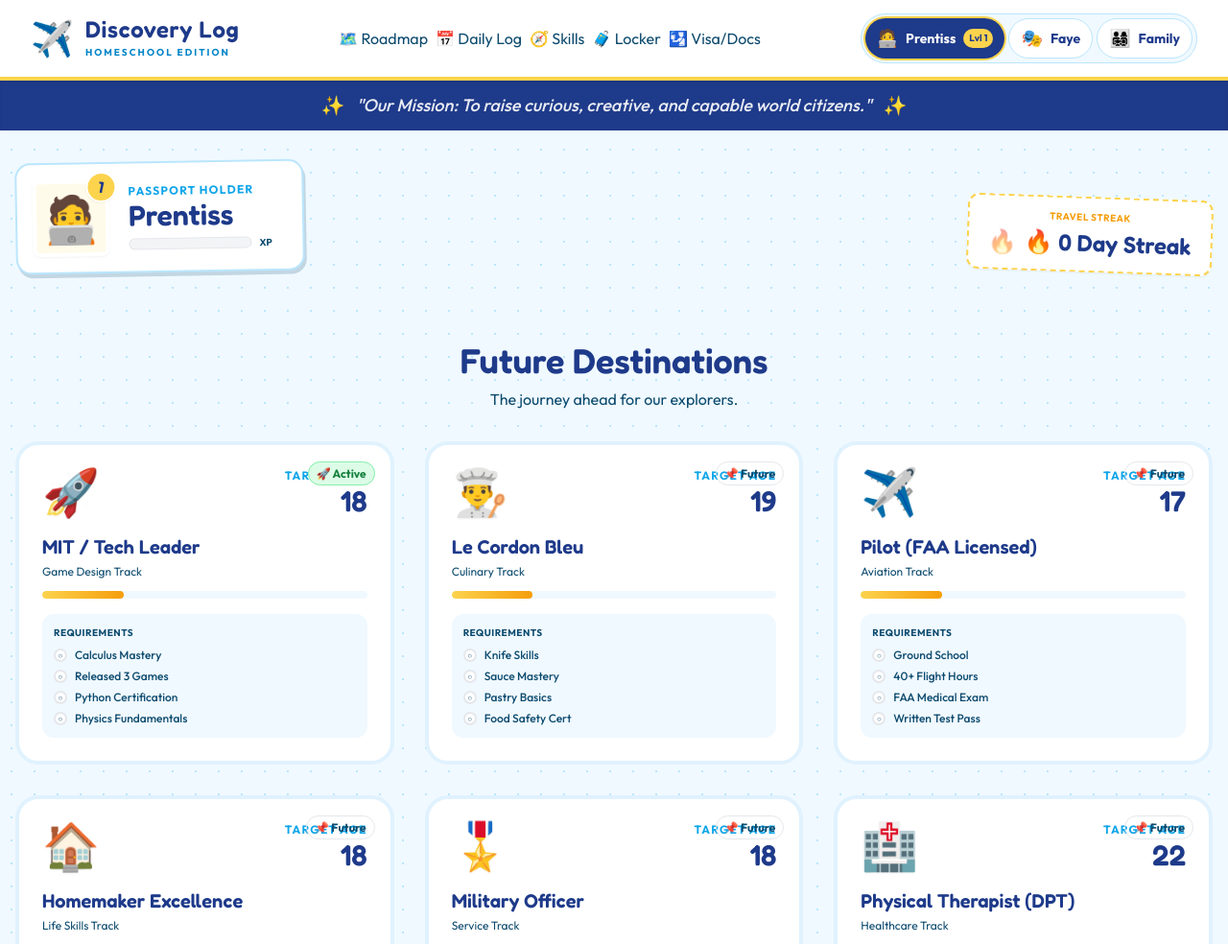
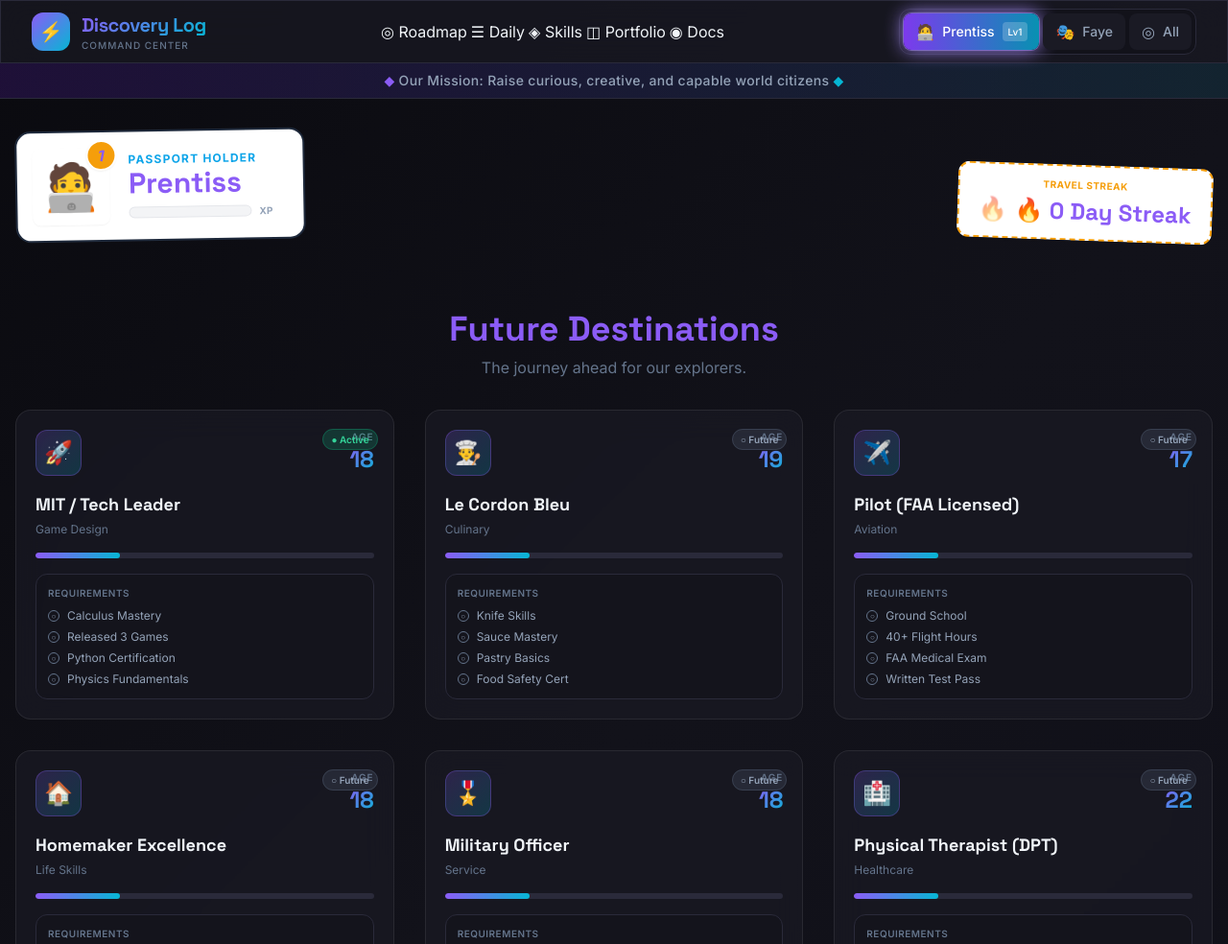
Before and after one commit to monbon24/discovery-log-planner, a plain HTML site: page index.html in a window 1280 px wide. Shown: the top 984 px of the page at 96% size. Drawn offline with nearby package versions, Linux system fonts and the light colour scheme.

Commit message:
UI Overhaul: Modern dark futuristic theme with glassmorphism

```diff
--- a/index.html
+++ b/index.html
@@ -3,11 +3,11 @@
 <head>
     <meta charset="UTF-8">
     <meta name="viewport" content="width=device-width, initial-scale=1.0">
-    <title>Discovery Log Dashboard</title>
-    <!-- Fonts: 'Outfit' (Clean) and 'Fredoka' (Fun/Adventure) -->
+    <title>Discovery Log | Homeschool Command Center</title>
+    <!-- Fonts: Inter (Clean Modern) and Space Grotesk (Futuristic) -->
     <link rel="preconnect" href="https://fonts.googleapis.com">
     <link rel="preconnect" href="https://fonts.gstatic.com" crossorigin>
-    <link href="https://fonts.googleapis.com/css2?family=Fredoka:wght@300;400;500;600&family=Outfit:wght@300;400;500;700&display=swap" rel="stylesheet">
+    <link href="https://fonts.googleapis.com/css2?family=Inter:wght@300;400;500;600;700&family=Space+Grotesk:wght@400;500;600;700&display=swap" rel="stylesheet">
 
     <!-- Libraries -->
     <script src="https://cdnjs.cloudflare.com/ajax/libs/jspdf/2.5.1/jspdf.umd.min.js"></script>
@@ -19,26 +19,39 @@
             theme: {
                 extend: {
                     colors: {
-                        skyBlue: '#BAE6FD', // Sky-200
-                        deepOcean: '#0C4A6E', // Sky-900
-                        sunshine: '#FCD34D', // Amber-300
-                        cloudWhite: '#F0F9FF', // Sky-50
-                        passportBlue: '#1E3A8A', // Blue-900
-                        sand: '#FFFBEB', // Amber-50
-                        // Legacy mappings for safe transition
-                        terracotta: '#F59E0B', // Amber-500
-                        charcoal: '#0C4A6E', // Deep Ocean
-                        slate: '#475569', // Slate-600
-                        softPeach: '#E0F2FE', // Sky-100
+                        // Futuristic Dark Palette
+                        void: '#0a0a0f',
+                        surface: '#12121a',
+                        card: '#1a1a24',
+                        border: '#2a2a3a',
+                        // Accent gradients
+                        accent: '#8b5cf6', // Violet
+                        accentAlt: '#06b6d4', // Cyan
+                        glow: '#a78bfa',
+                        // Text
+                        textPrimary: '#f1f5f9',
+                        textSecondary: '#94a3b8',
+                        textMuted: '#64748b',
+                        // Status
+                        success: '#22c55e',
+                        warning: '#f59e0b',
+                        // Legacy mapping
+                        passportBlue: '#8b5cf6',
+                        sunshine: '#f59e0b',
+                        skyBlue: '#1e293b',
                     },
                     fontFamily: {
-                        sans: ['Outfit', 'sans-serif'],
-                        fun: ['Fredoka', 'cursive'],
-                        cozy: ['Fredoka', 'cursive'], // Backward compatibility
+                        sans: ['Inter', 'system-ui', 'sans-serif'],
+                        display: ['Space Grotesk', 'sans-serif'],
+                        fun: ['Space Grotesk', 'sans-serif'],
                     },
                     boxShadow: {
-                        passport: '2px 4px 0px rgba(12, 74, 110, 0.2)',
-                        card: '0 4px 6px -1px rgba(0, 0, 0, 0.1), 0 2px 4px -1px rgba(0, 0, 0, 0.06)',
+                        glow: '0 0 20px rgba(139, 92, 246, 0.3)',
+                        card: '0 4px 24px rgba(0, 0, 0, 0.4)',
+                        inner: 'inset 0 1px 0 rgba(255,255,255,0.05)',
+                    },
+                    backdropBlur: {
+                        glass: '16px',
                     }
                 }
             }
@@ -46,73 +59,85 @@
     </script>
     <style>
         body {
-            font-family: 'Outfit', sans-serif;
-            background-color: #F0F9FF;
-            background-image: radial-gradient(#BAE6FD 1px, transparent 1px);
-            background-size: 24px 24px;
+            font-family: 'Inter', sans-serif;
+            background: linear-gradient(135deg, #0a0a0f 0%, #12121a 50%, #0f0f18 100%);
+            min-height: 100vh;
         }
-        h1, h2, h3, .font-fun {
-            font-family: 'Fredoka', sans-serif;
+        h1, h2, h3, .font-display {
+            font-family: 'Space Grotesk', sans-serif;
+        }
+        .glass {
+            background: rgba(26, 26, 36, 0.7);
+            backdrop-filter: blur(16px);
+            border: 1px solid rgba(255, 255, 255, 0.08);
+        }
+        .gradient-text {
+            background: linear-gradient(135deg, #8b5cf6 0%, #06b6d4 100%);
+            -webkit-background-clip: text;
+            -webkit-text-fill-color: transparent;
+            background-clip: text;
         }
         .btn-primary {
-            @apply px-4 py-2 bg-sunshine text-passportBlue font-bold rounded-full shadow-passport hover:translate-y-[-2px] transition-all flex items-center gap-2;
+            @apply px-5 py-2.5 bg-gradient-to-r from-accent to-accentAlt text-white font-semibold rounded-xl shadow-glow hover:opacity-90 transition-all flex items-center gap-2;
         }
         .nav-btn {
-            @apply px-4 py-2 rounded-full font-medium text-slate transition-all hover:bg-sky-100;
+            @apply px-4 py-2 rounded-xl font-medium text-textSecondary transition-all hover:bg-card hover:text-textPrimary;
         }
         .nav-btn.active {
-            @apply bg-skyBlue text-passportBlue font-bold shadow-sm;
+            @apply bg-card text-textPrimary border border-border shadow-inner;
         }
         .view-section {
-            animation: fadeIn 0.4s ease-out;
+            animation: fadeIn 0.3s ease-out;
         }
         @keyframes fadeIn {
-            from { opacity: 0; transform: translateY(10px); }
+            from { opacity: 0; transform: translateY(8px); }
             to { opacity: 1; transform: translateY(0); }
+        }
+        .card-hover:hover {
+            transform: translateY(-2px);
+            box-shadow: 0 8px 32px rgba(139, 92, 246, 0.15);
         }
     </style>
 </head>
-<body class="bg-warmWhite min-h-screen font-sans text-charcoal">
+<body class="min-h-screen font-sans text-textPrimary">
 
     <!-- Header -->
-    <!-- Mission & Navigation Header -->
-    <header class="bg-white border-b-4 border-sunshine sticky top-0 z-50 shadow-sm">
+    <header class="glass sticky top-0 z-50 border-b border-border">
         <div class="max-w-7xl mx-auto px-4 sm:px-6 lg:px-8">
-            <div class="flex flex-col md:flex-row justify-between items-center h-auto md:h-20 py-4 md:py-0 gap-4">
-                <!-- Logo area -->
+            <div class="flex flex-col md:flex-row justify-between items-center h-auto md:h-16 py-3 md:py-0 gap-3">
+                <!-- Logo -->
                 <div class="flex items-center gap-3 self-start md:self-auto">
-                    <div class="text-4xl filter drop-shadow-sm">✈️</div>
+                    <div class="w-10 h-10 rounded-xl bg-gradient-to-br from-violet-500 to-cyan-500 flex items-center justify-center text-xl">
+                        ⚡
+                    </div>
                     <div>
-                        <h1 class="text-2xl font-fun font-bold text-passportBlue tracking-wide leading-none">Discovery Log</h1>
-                        <p class="text-[10px] text-sky-600 font-bold tracking-[0.2em] uppercase mt-1">Homeschool Edition</p>
+                        <h1 class="text-xl font-display font-bold gradient-text tracking-tight">Discovery Log</h1>
+                        <p class="text-[10px] text-textMuted font-medium tracking-widest uppercase">Command Center</p>
                     </div>
                 </div>
 
-                <!-- Navigation Tabs (Pill Style) -->
-                <nav class="flex gap-2 overflow-x-auto w-full md:w-auto pb-1 md:pb-0" id="nav-tabs">
+                <!-- Navigation -->
+                <nav class="flex gap-1 overflow-x-auto w-full md:w-auto" id="nav-tabs">
                     <button id="nav-dashboard" class="nav-btn active" data-view="dashboard">
-                        <span>🗺️</span> <span class="hidden sm:inline">Roadmap</span>
+                        <span>◎</span> <span class="hidden sm:inline">Roadmap</span>
                     </button>
-                    <!-- "Today" logic is now primarily accessed via Roadmap or Itinerary, keeping internal ID mapped to 'today' view for now, or updating labels -->
-                    <!-- Let's map "Itinerary" to the "Week" view or "Today" view combination. -->
-                    <!-- Sticking to original view names for compatibility, just changing labels -->
                     <button id="nav-today" class="nav-btn" data-view="today">
-                        <span>📅</span> <span class="hidden sm:inline">Daily Log</span>
+                        <span>☰</span> <span class="hidden sm:inline">Daily</span>
                     </button>
                     <button id="nav-subjects" class="nav-btn" data-view="subjects">
-                        <span>🧭</span> <span class="hidden sm:inline">Skills</span>
+                        <span>◈</span> <span class="hidden sm:inline">Skills</span>
                     </button>
                     <button id="nav-evidence" class="nav-btn" data-view="evidence">
-                        <span>🧳</span> <span class="hidden sm:inline">Locker</span>
+                        <span>◫</span> <span class="hidden sm:inline">Portfolio</span>
                     </button>
                     <button id="nav-transcript" class="nav-btn" data-view="transcript">
-                        <span>🛂</span> <span class="hidden sm:inline">Visa/Docs</span>
+                        <span>◉</span> <span class="hidden sm:inline">Docs</span>
                     </button>
                 </nav>
 
-                <!-- User Profile (Passport Holder) -->
+                <!-- Profile Switcher -->
                 <div class="flex items-center gap-2 self-end md:self-auto">
-                    <div id="profile-switcher" class="flex gap-1 bg-sky-50 p-1 rounded-full border border-skyBlue">
+                    <div id="profile-switcher" class="flex gap-1 bg-surface p-1 rounded-xl border border-border">
                         <!-- Populated by profiles.js -->
                     </div>
                 </div>
@@ -121,13 +146,11 @@
     </header>
 
     <!-- Mission Banner -->
-    <div class="bg-passportBlue text-white py-3 px-4 shadow-inner">
+    <div class="bg-gradient-to-r from-violet-900/30 to-cyan-900/30 border-b border-border py-2 px-4">
         <div class="max-w-5xl mx-auto flex items-center justify-center gap-3 text-center">
-            <span class="text-yellow-400 text-xl">✨</span>
-            <p class="font-medium text-lg leading-tight font-sans italic opacity-90" id="mission-statement">
-                "Our Mission: To raise curious, creative, and capable world citizens."
+            <p class="font-medium text-sm text-textSecondary tracking-wide" id="mission-statement">
+                <span class="text-accent">◆</span> Our Mission: Raise curious, creative, and capable world citizens <span class="text-accentAlt">◆</span>
             </p>
-            <span class="text-yellow-400 text-xl">✨</span>
         </div>
     </div>
 
--- a/js/destinations.js
+++ b/js/destinations.js
@@ -45,41 +45,43 @@ const Destinations = {
 
         container.innerHTML = items.map(dest => {
             const statusColor = dest.status === 'in-progress'
-                ? 'bg-green-100 text-green-700 border-green-300'
-                : 'bg-slate-100 text-slate-500 border-slate-200';
-            const statusLabel = dest.status === 'in-progress' ? '🚀 Active' : '📌 Future';
+                ? 'bg-emerald-500/20 text-emerald-400 border-emerald-500/30'
+                : 'bg-slate-500/20 text-slate-400 border-slate-500/30';
+            const statusLabel = dest.status === 'in-progress' ? '● Active' : '○ Future';
 
             return `
-            <div class="bg-white rounded-3xl border-4 border-sky-100 p-6 relative overflow-hidden group hover:border-sunshine transition-all hover:shadow-xl hover:-translate-y-1">
+            <div class="glass rounded-2xl p-5 relative overflow-hidden group card-hover transition-all duration-300">
                 <!-- Status Badge -->
                 <div class="absolute top-4 right-4 z-20">
-                    <span class="text-xs font-bold px-2 py-1 rounded-full border ${statusColor}">
+                    <span class="text-[10px] font-semibold px-2 py-1 rounded-full border ${statusColor}">
                         ${statusLabel}
                     </span>
                 </div>
 
                 <div class="relative z-10">
                     <div class="flex justify-between items-start mb-4">
-                        <span class="text-5xl drop-shadow-sm">${dest.image}</span>
+                        <div class="w-12 h-12 rounded-xl bg-gradient-to-br from-violet-500/20 to-cyan-500/20 border border-violet-500/30 flex items-center justify-center text-2xl">
+                            ${dest.image}
+                        </div>
                         <div class="text-right">
-                            <span class="block text-xs font-bold uppercase tracking-widest text-sky-500">Target Age</span>
-                            <span class="text-3xl font-fun font-bold text-passportBlue">${dest.targetAge}</span>
+                            <span class="block text-[10px] font-semibold uppercase tracking-widest text-textMuted">Age</span>
+                            <span class="text-2xl font-display font-bold gradient-text">${dest.targetAge}</span>
                         </div>
                     </div>
 
-                    <h3 class="text-xl font-fun font-bold text-passportBlue mb-1">${dest.title}</h3>
-                    <p class="text-xs text-slate-400 mb-3">${dest.trackId} Track</p>
+                    <h3 class="text-lg font-display font-bold text-textPrimary mb-1">${dest.title}</h3>
+                    <p class="text-xs text-textMuted mb-4">${dest.trackId}</p>
 
-                    <div class="w-full bg-sky-50 rounded-full h-2 mb-4 overflow-hidden">
-                        <div class="bg-gradient-to-r from-sunshine to-amber-500 h-full w-1/4 rounded-full"></div>
+                    <div class="w-full bg-border rounded-full h-1.5 mb-4 overflow-hidden">
+                        <div class="bg-gradient-to-r from-violet-500 to-cyan-500 h-full w-1/4 rounded-full"></div>
                     </div>
 
-                    <div class="bg-sky-50 rounded-xl p-3">
-                        <p class="text-[10px] font-bold text-slate-400 uppercase tracking-wider mb-2">Requirements</p>
+                    <div class="bg-surface/50 rounded-xl p-3 border border-border">
+                        <p class="text-[10px] font-semibold text-textMuted uppercase tracking-wider mb-2">Requirements</p>
                         <ul class="space-y-1.5">
                             ${dest.requirements.map(req => `
-                                <li class="flex items-center gap-2 text-xs text-deepOcean font-medium">
-                                    <span class="w-3.5 h-3.5 rounded-full border-2 border-slate-300 flex items-center justify-center text-[8px] text-slate-400 bg-white">○</span>
+                                <li class="flex items-center gap-2 text-xs text-textSecondary">
+                                    <span class="w-3 h-3 rounded-full border border-textMuted flex items-center justify-center text-[8px]">○</span>
                                     ${req}
                                 </li>
                             `).join('')}
--- a/js/profiles.js
+++ b/js/profiles.js
@@ -23,17 +23,16 @@ const Profiles = {
 
         container.innerHTML = AppState.children.map(child => {
             const isActive = AppState.currentChild === child.id;
-            // Active: Passport Blue filled. Inactive: Hover effect.
             const activeClass = isActive
-                ? 'bg-passportBlue text-white shadow-sm ring-2 ring-sunshine'
-                : 'bg-white text-passportBlue hover:bg-sky-100 border border-sky-200';
+                ? 'bg-gradient-to-r from-violet-600 to-cyan-600 text-white shadow-glow ring-1 ring-violet-400/50'
+                : 'bg-card text-textSecondary hover:bg-border hover:text-textPrimary border border-transparent';
 
             return `
-                <button class="flex items-center gap-2 px-3 py-1.5 rounded-full text-sm font-bold transition-all ${activeClass}"
+                <button class="flex items-center gap-2 px-3 py-1.5 rounded-lg text-sm font-medium transition-all ${activeClass}"
                         onclick="App.setChild('${child.id}')">
-                    <span class="text-lg filter drop-shadow-sm">${child.avatar || '👤'}</span>
+                    <span class="text-base">${child.avatar || '◉'}</span>
                     <span class="hidden md:inline">${child.name}</span>
-                    ${isActive ? `<span class="text-[10px] bg-sunshine text-passportBlue px-1.5 rounded-full shadow-sm">Lvl ${child.level}</span>` : ''}
+                    ${isActive ? `<span class="text-[10px] bg-white/20 px-1.5 rounded">Lv${child.level}</span>` : ''}
                 </button>
             `;
         }).join('');
@@ -41,14 +40,14 @@ const Profiles = {
         // Family View Option
         const isBothActive = AppState.currentChild === 'all';
         const bothActiveClass = isBothActive
-            ? 'bg-passportBlue text-white shadow-sm ring-2 ring-sunshine'
-            : 'bg-white text-passportBlue hover:bg-sky-100 border border-sky-200';
+            ? 'bg-gradient-to-r from-violet-600 to-cyan-600 text-white shadow-glow ring-1 ring-violet-400/50'
+            : 'bg-card text-textSecondary hover:bg-border hover:text-textPrimary border border-transparent';
 
         container.innerHTML += `
-            <button class="flex items-center gap-2 px-3 py-1.5 rounded-full text-sm font-bold transition-all ${bothActiveClass}"
+            <button class="flex items-center gap-2 px-3 py-1.5 rounded-lg text-sm font-medium transition-all ${bothActiveClass}"
                     onclick="App.setChild('all')">
-                <span class="text-lg">👨‍👩‍👧‍👦</span>
-                <span class="hidden md:inline">Family</span>
+                <span class="text-base">◎</span>
+                <span class="hidden md:inline">All</span>
             </button>
         `;
     },
```
